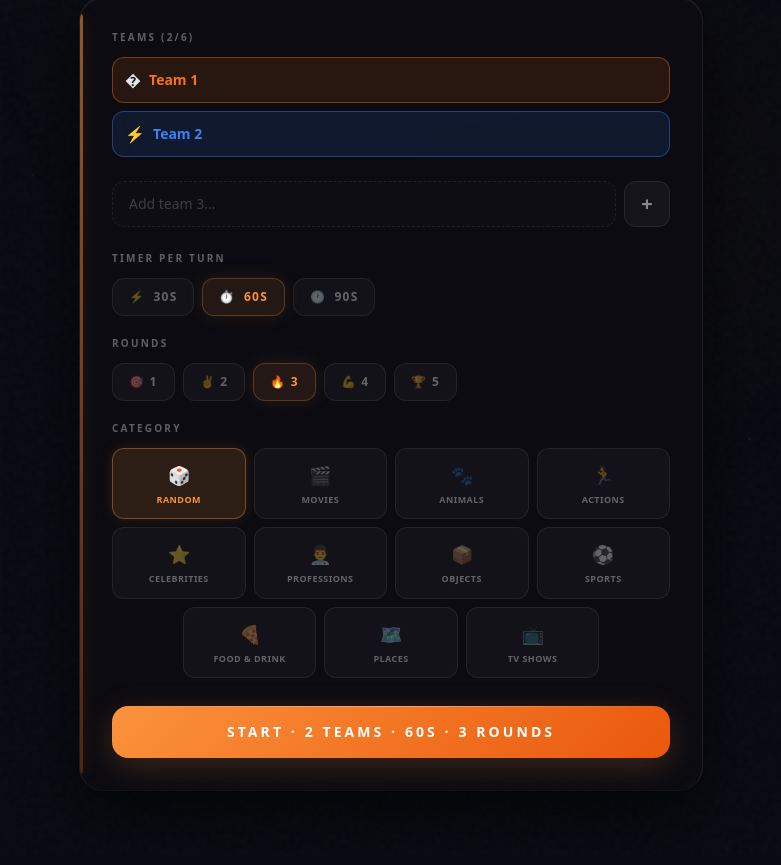
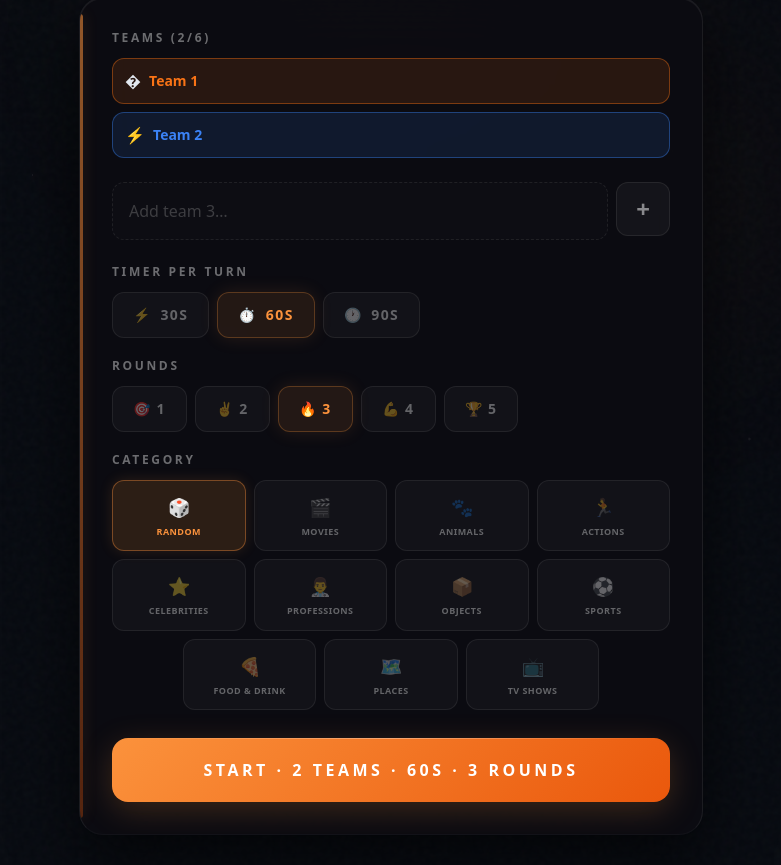
Before and after one commit to JeromeGeek/the-arena, a Next.js app: page /charades in a window 1280 px wide. Shown: the part 265-1130 px from the top of the page, without its empty margins (249-1030 px from the left). Built offline with nearby package versions, Linux system fonts and the light colour scheme.

Commit message:
fix: TV scrollable setup form + scroll-into-view on input focus; game page max-width 480px centred on TV

```diff
--- a/src/app/hr/[code]/page.tsx
+++ b/src/app/hr/[code]/page.tsx
@@ -339,7 +339,8 @@ export default function SnapQuizGamePage() {
   const activeCol = TEAM_COLORS[activeTeam % TEAM_COLORS.length];
 
   return (
-    <main className="relative flex h-[100dvh] max-h-[100dvh] flex-col overflow-hidden bg-[#0B0E14]" style={{ overscrollBehavior: "none" }}>
+    <div className="flex h-[100dvh] items-center justify-center bg-[#07090D]">
+    <main className="relative flex h-[100dvh] w-full max-w-[480px] max-h-[100dvh] flex-col overflow-hidden bg-[#0B0E14]" style={{ overscrollBehavior: "none" }}>
 
       {/* ── LOBBY ──────────────────────────────────────────────────────────── */}
       <AnimatePresence>
@@ -677,5 +678,6 @@ export default function SnapQuizGamePage() {
         )}
       </div>
     </main>
+    </div>
   );
 }
--- a/src/components/GameSetupShell.tsx
+++ b/src/components/GameSetupShell.tsx
@@ -35,7 +35,7 @@ export default function GameSetupShell({
   children,
 }: GameSetupShellProps) {
   return (
-    <main className="grain-overlay relative min-h-[100dvh] overflow-x-hidden pb-20 sm:pb-16" style={{ overscrollBehavior: "none" }}>
+    <main className="grain-overlay relative min-h-[100dvh] overflow-x-hidden overflow-y-auto pb-28 sm:pb-16" style={{ overscrollBehavior: "contain" }}>
       {/* ── Ambient background glows (match homepage) ── */}
       <div className="pointer-events-none fixed inset-0 z-0">
         <div
@@ -193,7 +193,7 @@ export default function GameSetupShell({
 /** Section label */
 export function SetupLabel({ children }: { children: ReactNode }) {
   return (
-    <label className="mb-3 block text-[10px] font-bold uppercase tracking-[0.22em] text-white/35">
+    <label className="mb-3 block text-xs font-bold uppercase tracking-[0.22em] text-white/40">
       {children}
     </label>
   );
@@ -224,14 +224,15 @@ export function SetupPlayerRow({
       animate={{ opacity: 1, x: 0 }}
       exit={{ opacity: 0, x: 16 }}
       transition={{ delay: index * 0.03, duration: 0.3 }}
-      className="flex items-center gap-2 rounded-xl border border-white/[0.06] bg-white/[0.025] px-3 py-2.5 transition-colors hover:border-white/[0.1] hover:bg-white/[0.04]"
+      className="flex items-center gap-2 rounded-xl border border-white/[0.06] bg-white/[0.025] px-3 py-3.5 transition-colors hover:border-white/[0.1] hover:bg-white/[0.04]"
     >
       <span className="text-base">{emoji}</span>
       <span className="w-5 text-[10px] font-bold text-white/20">#{index + 1}</span>
       <input
         value={value}
         onChange={(e) => onChange(e.target.value)}
-        className="flex-1 bg-transparent text-sm text-white/80 outline-none placeholder:text-white/20"
+        onFocus={(e) => setTimeout(() => e.target.scrollIntoView({ behavior: "smooth", block: "center" }), 350)}
+        className="flex-1 bg-transparent text-base text-white/80 outline-none placeholder:text-white/20"
         placeholder={placeholder ?? "Enter name…"}
       />
       {canRemove && onRemove && (
@@ -265,14 +266,15 @@ export function SetupAddRow({
         value={value}
         onChange={(e) => onChange(e.target.value)}
         onKeyDown={(e) => e.key === "Enter" && onAdd()}
+        onFocus={(e) => setTimeout(() => e.target.scrollIntoView({ behavior: "smooth", block: "center" }), 350)}
         placeholder={placeholder ?? "Add player…"}
-        className="flex-1 rounded-xl border border-dashed border-white/[0.08] bg-white/[0.01] px-4 py-3 text-sm text-white/80 outline-none placeholder:text-white/20 focus:border-white/20 focus:bg-white/[0.03]"
+        className="flex-1 rounded-xl border border-dashed border-white/[0.08] bg-white/[0.01] px-4 py-4 text-base text-white/80 outline-none placeholder:text-white/20 focus:border-white/20 focus:bg-white/[0.03]"
       />
       <motion.button
         onClick={onAdd}
         whileTap={{ scale: 0.92 }}
         transition={{ type: "spring", stiffness: 400, damping: 20 }}
-        className="flex h-[46px] w-[46px] items-center justify-center rounded-xl border border-white/[0.08] bg-white/[0.04] text-xl font-bold text-white/50 transition-colors hover:bg-white/[0.07]"
+        className="flex h-[54px] w-[54px] items-center justify-center rounded-xl border border-white/[0.08] bg-white/[0.04] text-2xl font-bold text-white/50 transition-colors hover:bg-white/[0.07]"
       >
         +
       </motion.button>
@@ -297,7 +299,7 @@ export function SetupOptionPill({
       onClick={onClick}
       whileTap={{ scale: 0.93 }}
       transition={{ type: "spring", stiffness: 420, damping: 22 }}
-      className="rounded-xl px-4 py-2.5 text-xs font-bold uppercase tracking-widest transition-all"
+      className="rounded-xl px-5 py-3 text-sm font-bold uppercase tracking-widest transition-all"
       style={{
         background: selected ? `${accentColor}1a` : "rgba(255,255,255,0.03)",
         border: `1px solid ${selected ? accentColor + "44" : "rgba(255,255,255,0.07)"}`,
@@ -330,7 +332,7 @@ export function SetupStartButton({
       whileTap={{ scale: 0.97 }}
       transition={{ type: "spring", stiffness: 400, damping: 22 }}
       disabled={disabled}
-      className="relative w-full overflow-hidden rounded-xl py-4 text-xs font-bold uppercase tracking-[0.18em] text-white disabled:cursor-not-allowed disabled:opacity-40 sm:rounded-2xl sm:py-4 sm:text-sm sm:tracking-[0.22em]"
+      className="relative w-full overflow-hidden rounded-xl py-5 text-sm font-bold uppercase tracking-[0.18em] text-white disabled:cursor-not-allowed disabled:opacity-40 sm:rounded-2xl sm:py-5 sm:text-base sm:tracking-[0.22em]"
       style={{
         background: `linear-gradient(135deg, ${accentFrom}, ${accentTo})`,
         boxShadow: disabled ? "none" : `0 8px 32px ${accentFrom}35`,
```
